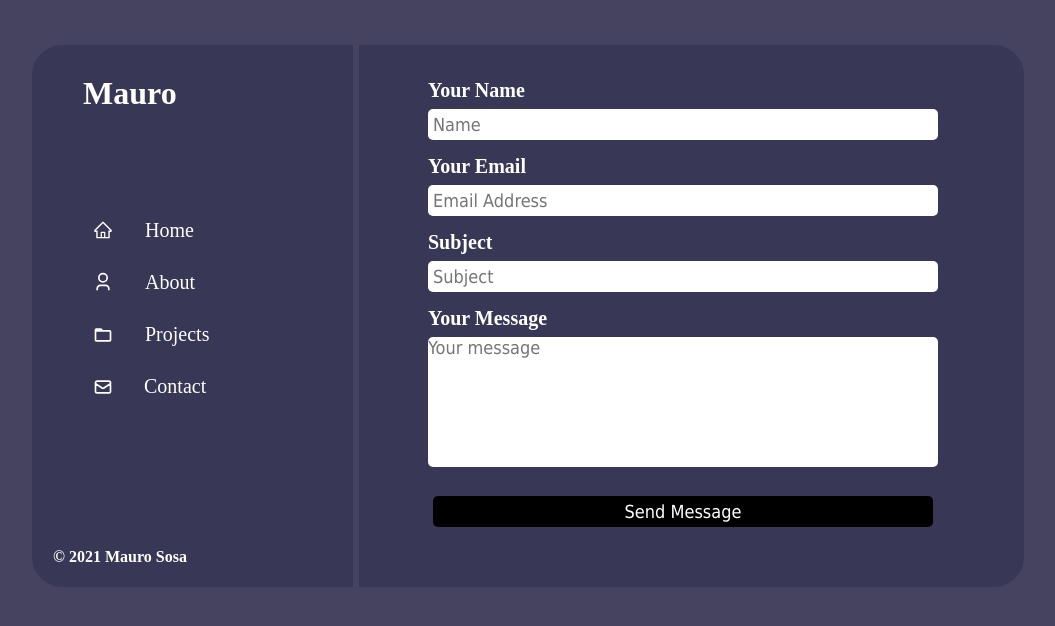
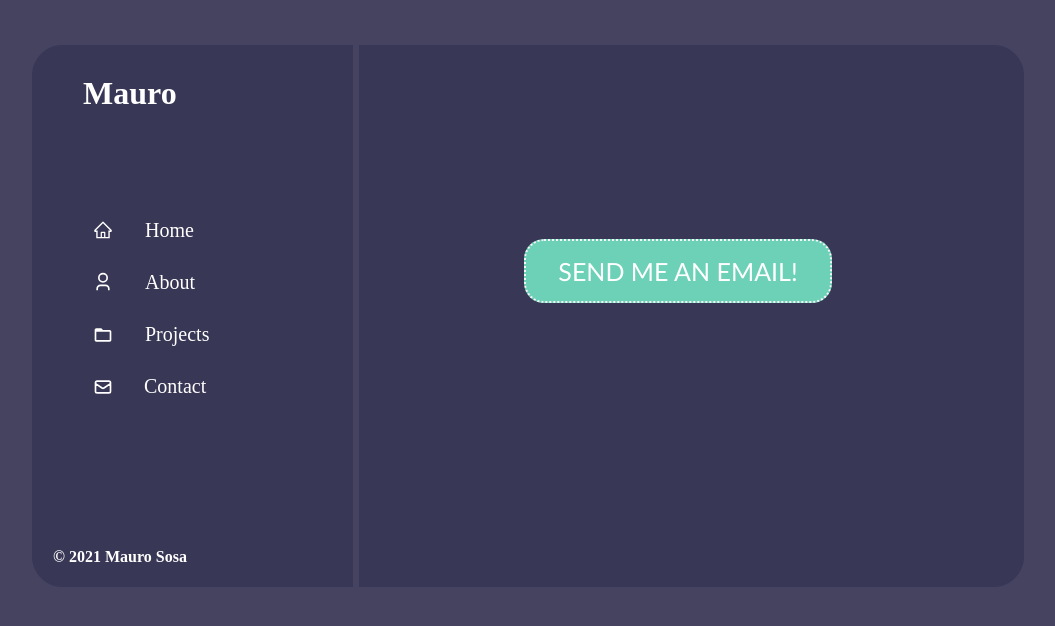
Before and after one commit to maureSs/maurososa-OLD, a React (Create React App) app: page /contact in a window 1280 px wide. Shown: the top 626 px of the page, without its empty margins (112-1167 px from the left). Built offline with nearby package versions, Linux system fonts and the light colour scheme.

Commit message:
website commit

```diff
--- a/src/index.css
+++ b/src/index.css
@@ -684,6 +684,25 @@ body {
 
 /* Contact */
 
+.open-form-button {
+  background-color: #6cd1b7;
+  border: none;
+  color: white;
+  padding: 15px 32px;
+  text-align: center;
+  text-decoration: none;
+  display: inline-block;
+  font-size: 25px;
+  cursor: pointer;
+  font-family: 'Candara';
+  border: 2px dotted whitesmoke;
+  border-radius: 20px;
+}
+
+.open-form-button:hover {
+  background-color: #8de1cc;
+}
+
 .contact-container {
   width: 100%;
   max-width: 500px;
--- a/src/pages/Contact.js
+++ b/src/pages/Contact.js
@@ -1,8 +1,10 @@
-import React from 'react';
+import React, { useState } from 'react';
 import NavbarComponent from '../components/NavbarComponent';
 import emailjs from 'emailjs-com';
 
 export default function Contact() {
+  const [showForm, setShowForm] = useState(false);
+
   function sendEmail(e) {
     e.preventDefault();
 
@@ -29,6 +31,7 @@ export default function Contact() {
     <div className='main-container'>
       <NavbarComponent />
       <div className='contact-container'>
+        {showForm ? (
           <form onSubmit={sendEmail}>
             <div className='form-control'>
               <label>
@@ -58,6 +61,14 @@ export default function Contact() {
               ></input>
             </div>
           </form>
+        ) : (
+          <button
+            className='open-form-button'
+            onClick={() => setShowForm(!showForm)}
+          >
+            SEND ME AN EMAIL!
+          </button>
+        )}
       </div>
     </div>
   );
```
Lines whose indentation alone changed are shown as unchanged.
